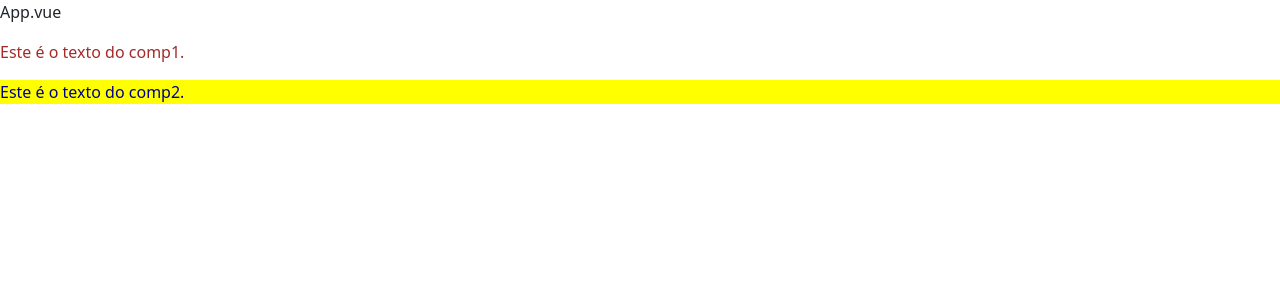
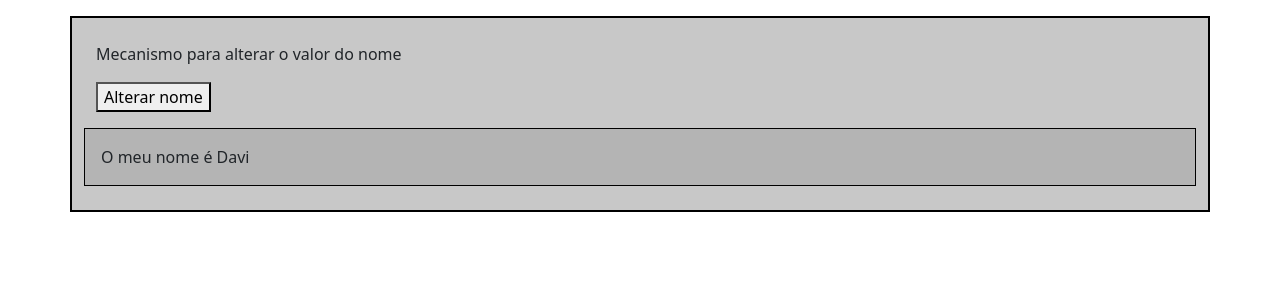
Before and after one commit to dnsdigitaltech/vuejs, a Vue app in the folder vuecli001/: page / in a window 1280 px wide. Shown: the top 300 px of the page. Built offline with nearby package versions, Linux system fonts and the light colour scheme.

Commit message:
Comunicacao de parent para child component

```diff
--- a/vuecli001/src/App.vue
+++ b/vuecli001/src/App.vue
@@ -1,22 +1,38 @@
 <template>
-  <div>
-    <p>App.vue</p>
-    <comp1/>
-    <comp2/>
+  <div class="container mt-3 box">
+    <div class="row">
+      <div class="col-12 p-4">
+        <p>Mecanismo para alterar o valor do nome</p>
+        <button @click="alterarnome">Alterar nome</button>
+        <app-detalhe :meunome="onomeoriginal"></app-detalhe>
+      </div>
+    </div>
+
   </div>
 </template>
 
 <script>
-  import comp1 from './components/comp1';
-  import comp2 from './components/comp2';
+  import Detalhe from './components/Detalhe.vue'
   export default{
     components: {
-      comp1,
-      comp2
-    }
+      'app-detalhe': Detalhe
+    },
+    data() {
+        return {
+            onomeoriginal: "Davi"
+        }
+    },
+    methods: {
+      alterarnome(){
+        this.onomeoriginal = "Carlos"
+      }
+    },
   }
 </script>
 
-<style>
-
+<style scoped>
+  .box{
+    border: 2px solid black;
+    background-color: rgb(200, 200, 200);
+  }
 </style>
--- /dev/null
+++ b/vuecli001/src/components/Detalhe.vue
@@ -0,0 +1,16 @@
+<template>
+    <div class="row box1 mt-3 p-3">
+        O meu nome é {{meunome}}
+    </div>
+</template>
+<script>
+export default {
+    props: ['meunome']
+}
+</script>
+<style scoped>
+    .box1{
+      border: 1px solid black;
+      background-color: rgb(180, 180, 180);
+    }
+</style>
--- a/vuecli001/src/components/comp1.vue
+++ /dev/null
@@ -1,11 +0,0 @@
-<template>
-    <div>
-        <p>Este é o texto do comp1.</p>
-    </div>
-</template>
-
-<style scoped>
-    p {
-        color: brown;
-    }
-</style>
--- a/vuecli001/src/components/comp2.vue
+++ /dev/null
@@ -1,13 +0,0 @@
-<template>
-    <div>
-        <p>Este é o texto do comp2.</p>
-    </div>
-</template>
-
-<style scoped>
-    p{
-        color: darkblue;
-        background-color: yellow;
-    }
-
-</style>
```
